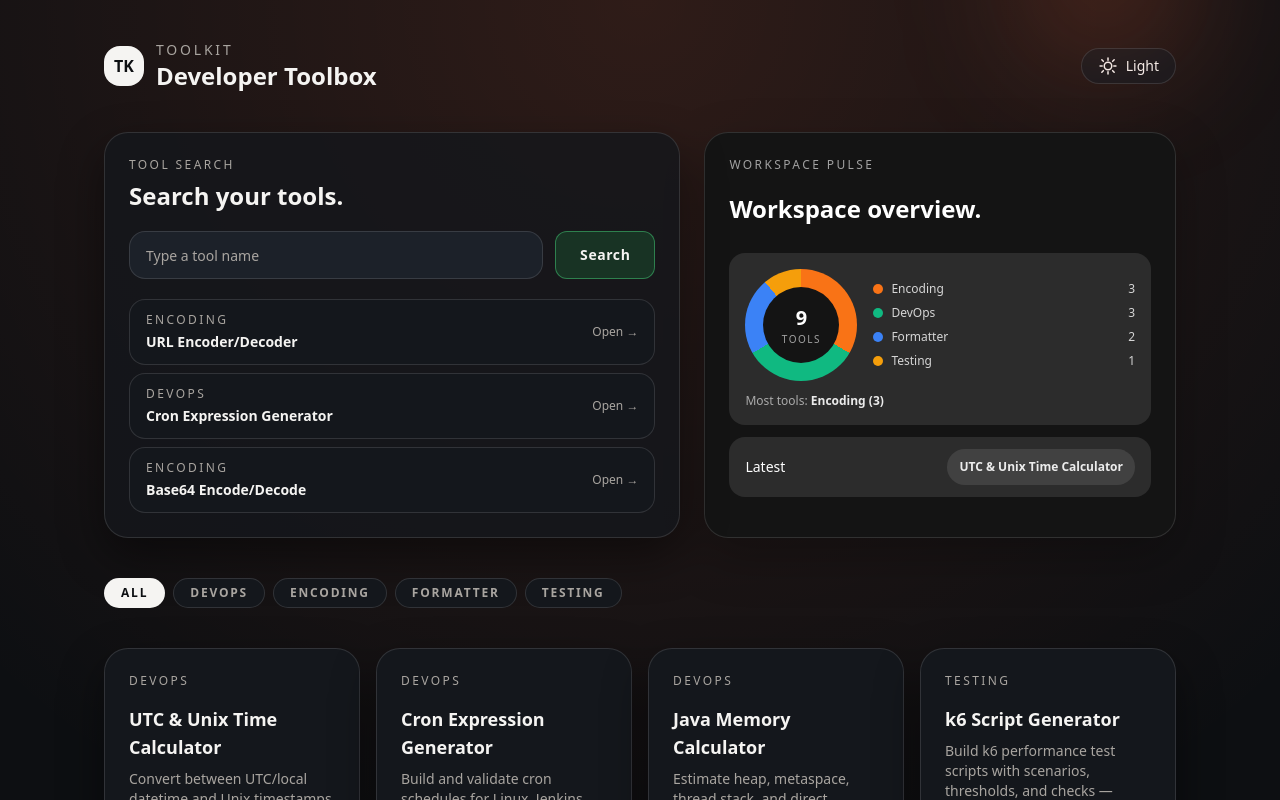
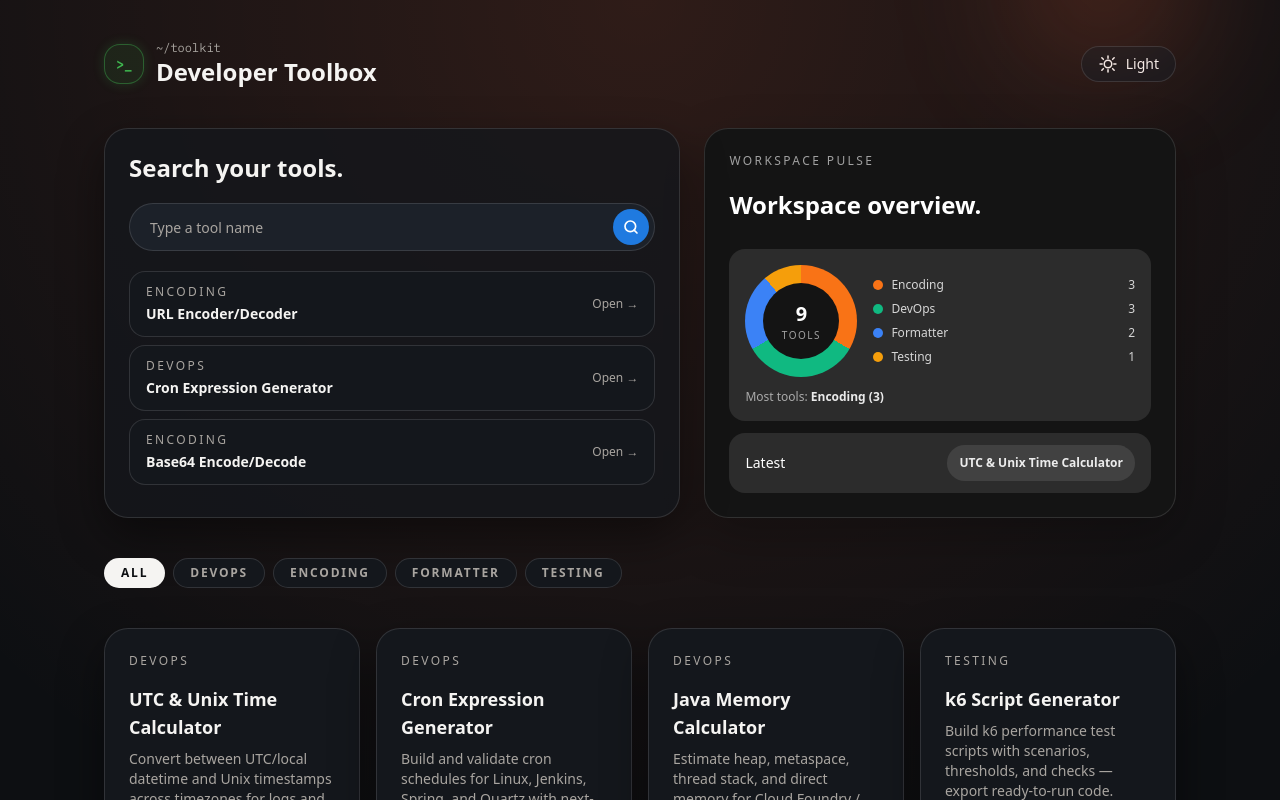
Before and after one commit to eottabom/toolkit, a Next.js app: page / in a window 1280 px wide. Shown: the top 800 px of the page. Built offline with nearby package versions, Linux system fonts and the light colour scheme.

Commit message:
fix: 대시보드 헤더 로고 및 검색 UI 개선
- 헤더 로고를 터미널 스타일로 변경
- 검색 pill 형태 + 돋보기 아이콘 버튼으로 리디자인

```diff
--- a/src/app/globals.css
+++ b/src/app/globals.css
@@ -23,6 +23,9 @@
   --syntax-boolean: #b45309; /* 불리언 (amber-700) */
   --syntax-error: #dc2626; /* 에러 메시지 (red-600) */
   --syntax-valid: #047857; /* 유효 상태 (emerald-700) */
+  --logo-bg: #0d1117;
+  --logo-border: transparent;
+  --logo-shadow: 0 0 12px rgba(63, 185, 80, 0.3);
   --error: #dc2626;
   --primary: var(--foreground);
   --primary-foreground: var(--background);
@@ -94,6 +97,9 @@ html.theme-dark {
   --diff-removed: rgba(255, 130, 92, 0.18);
   --diff-changed-left: rgba(255, 160, 120, 0.3);
   --diff-changed-right: rgba(96, 208, 150, 0.3);
+  --logo-bg: rgba(63, 185, 80, 0.1);
+  --logo-border: rgba(63, 185, 80, 0.4);
+  --logo-shadow: 0 0 12px rgba(63, 185, 80, 0.2);
 
   /* JSON Viewer 구문 하이라이팅 — 키 이름, 값 타입별 색상 */
   --syntax-key: #7dd3fc; /* 키 이름 (sky-300) */
--- a/src/app/page.tsx
+++ b/src/app/page.tsx
@@ -145,11 +145,11 @@ export default function Home() {
         <header className="flex flex-col gap-6 sm:flex-row sm:items-center sm:justify-between">
           <div className="flex items-center gap-3">
             <span
-              className="inline-flex h-10 w-10 items-center justify-center rounded-2xl bg-[var(--foreground)] text-[var(--background)] text-base font-semibold">
-              TK
+              className="inline-flex h-10 w-10 items-center justify-center rounded-2xl border border-[var(--logo-border)] bg-[var(--logo-bg)] font-mono text-sm font-bold tracking-tight text-[#3fb950] shadow-[var(--logo-shadow)]">
+              &gt;_
             </span>
             <div>
-              <p className="text-sm uppercase tracking-[0.2em] text-[var(--muted)]">Toolkit</p>
+              <p className="font-mono text-xs text-[var(--muted)]">~/toolkit</p>
               <h1 className="text-2xl font-semibold text-[var(--foreground)]">Developer Toolbox</h1>
             </div>
           </div>
@@ -213,26 +213,26 @@ export default function Home() {
           >
             <Card
               className="flex flex-col gap-5 rounded-3xl border border-[color:var(--card-border)] bg-[var(--surface)]/80 p-6 shadow-[var(--card-shadow)] backdrop-blur">
-              <div className="flex items-center justify-between">
-                <div>
-                  <p className="text-xs uppercase tracking-[0.2em] text-[var(--muted)]">Tool Search</p>
-                  <h2 className="mt-2 text-2xl font-semibold leading-tight text-[var(--foreground)]">
-                    Search your tools.
-                  </h2>
-                </div>
-                <span/>
-              </div>
-              <div className="flex flex-col gap-3 sm:flex-row sm:items-center">
+              <h2 className="text-2xl font-semibold leading-tight text-[var(--foreground)]">
+                Search your tools.
+              </h2>
+              <div className="relative">
                 <Input
                   value={query}
                   onChange={(event) => setQuery(event.target.value)}
-                  className="h-10 flex-1 rounded-2xl border border-[color:var(--card-border)] bg-[var(--surface-muted)] px-4 text-sm text-[var(--foreground)] placeholder:text-[var(--muted)] focus:border-[color:var(--card-border-hover)] focus:outline-none sm:h-12"
+                  className="h-12 w-full rounded-full border border-[color:var(--card-border)] bg-[var(--surface-muted)] pl-5 pr-14 text-sm text-[var(--foreground)] placeholder:text-[var(--muted)] focus-visible:ring-0 focus-visible:ring-offset-0 focus:border-[#1f7ae0] focus:outline-none"
                   placeholder="Type a tool name"
                 />
-                <Button
-                  className="h-10 rounded-xl border border-[color:var(--date-to-unix-output-border)] bg-[var(--date-to-unix-output-bg)] px-4 text-xs font-semibold tracking-[0.04em] text-[var(--foreground)] transition hover:brightness-95 sm:h-12 sm:px-6 sm:text-sm">
-                  Search
-                </Button>
+                <button
+                  type="button"
+                  className="absolute right-1.5 top-1/2 -translate-y-1/2 inline-flex h-9 w-9 items-center justify-center rounded-full bg-[#1f7ae0] text-white transition hover:bg-[#1a6bc7]"
+                  aria-label="Search"
+                >
+                  <svg viewBox="0 0 24 24" fill="none" stroke="currentColor" strokeWidth="2.5" strokeLinecap="round" strokeLinejoin="round" className="h-4 w-4">
+                    <circle cx="11" cy="11" r="8" />
+                    <line x1="21" y1="21" x2="16.65" y2="16.65" />
+                  </svg>
+                </button>
               </div>
               <div className="flex flex-col gap-2">
                 {searchPreviewTools.map((tool) => (
```
